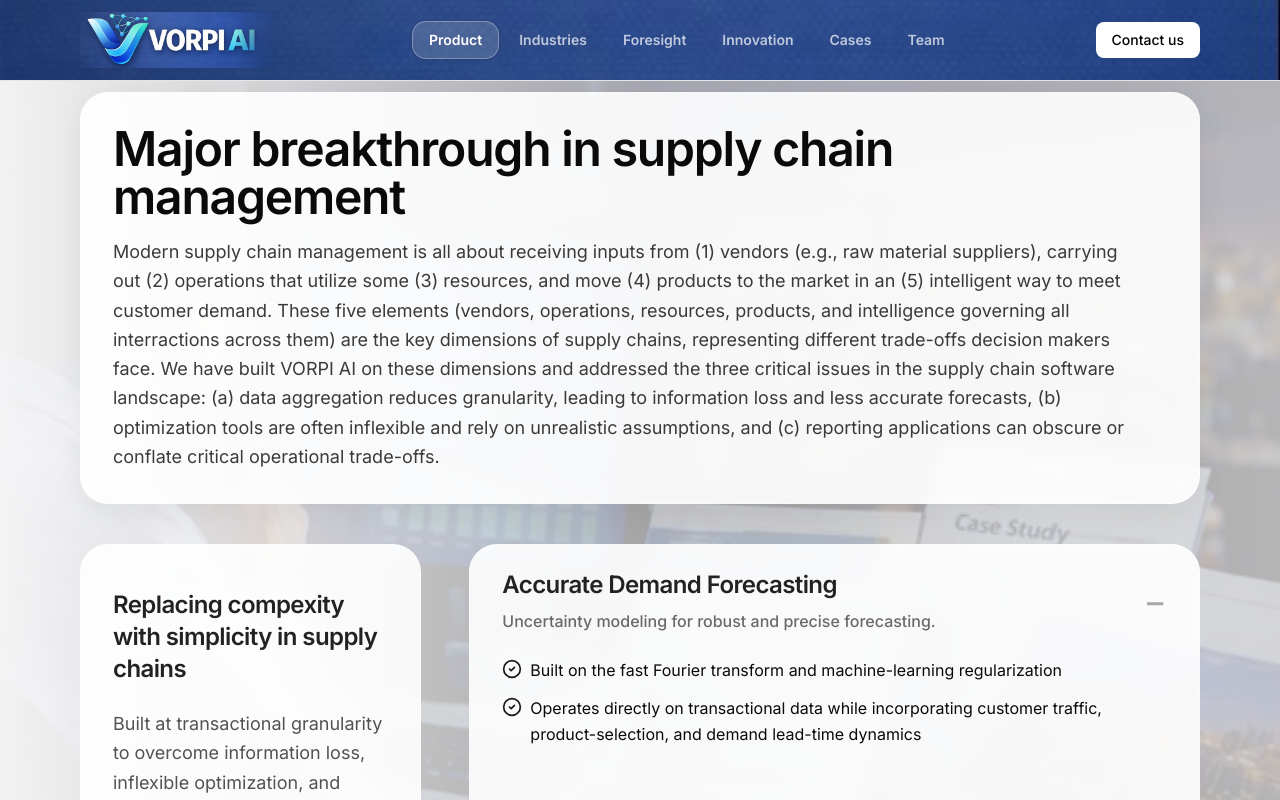
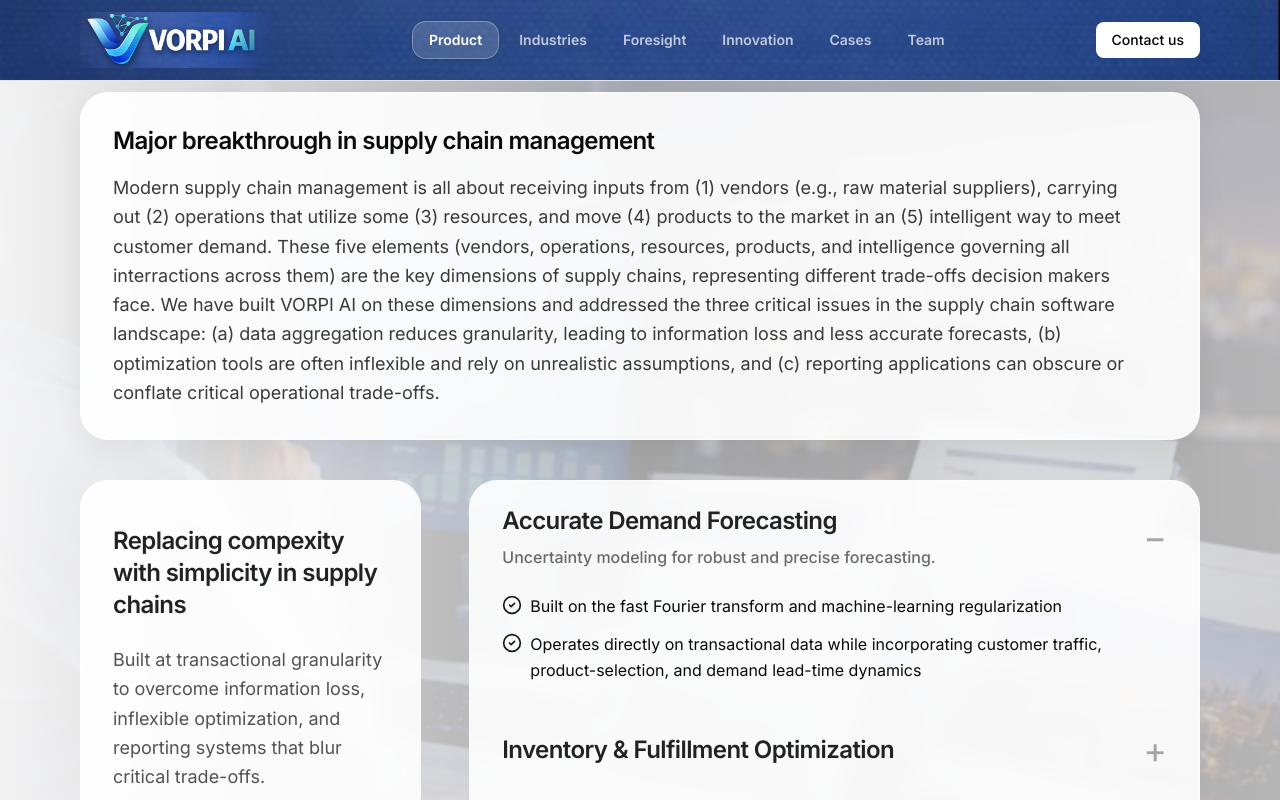
Before and after one commit to ibicer/vorpi-ai, a Next.js app: page / in a window 1280 px wide. Built offline with nearby package versions, Linux system fonts and the light colour scheme.

Commit message:
Another update

```diff
--- a/app/page.tsx
+++ b/app/page.tsx
@@ -673,7 +673,7 @@
           >
 
             <div className="mt-3 rounded-[28px] border border-white/40 bg-white/90 p-6 md:p-8 backdrop-blur-sm shadow-[0_8px_30px_rgba(0,0,0,0.06)]">
-              <h2 className="text-2xl md:text-5xl font-semibold tracking-tight">
+              <h2 className="text-2xl md:text-2xl font-semibold tracking-tight">
                 Major breakthrough in supply chain management
               </h2>
 
```
